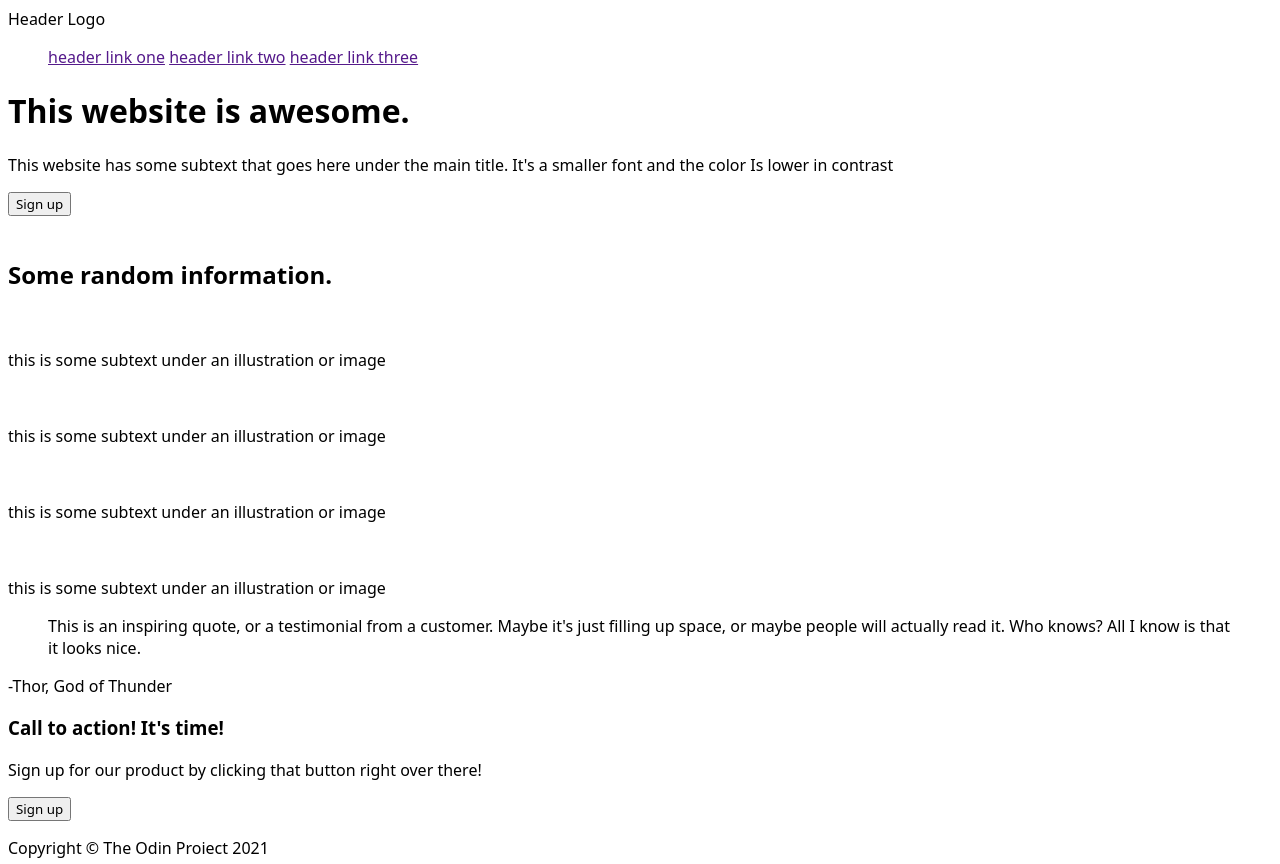
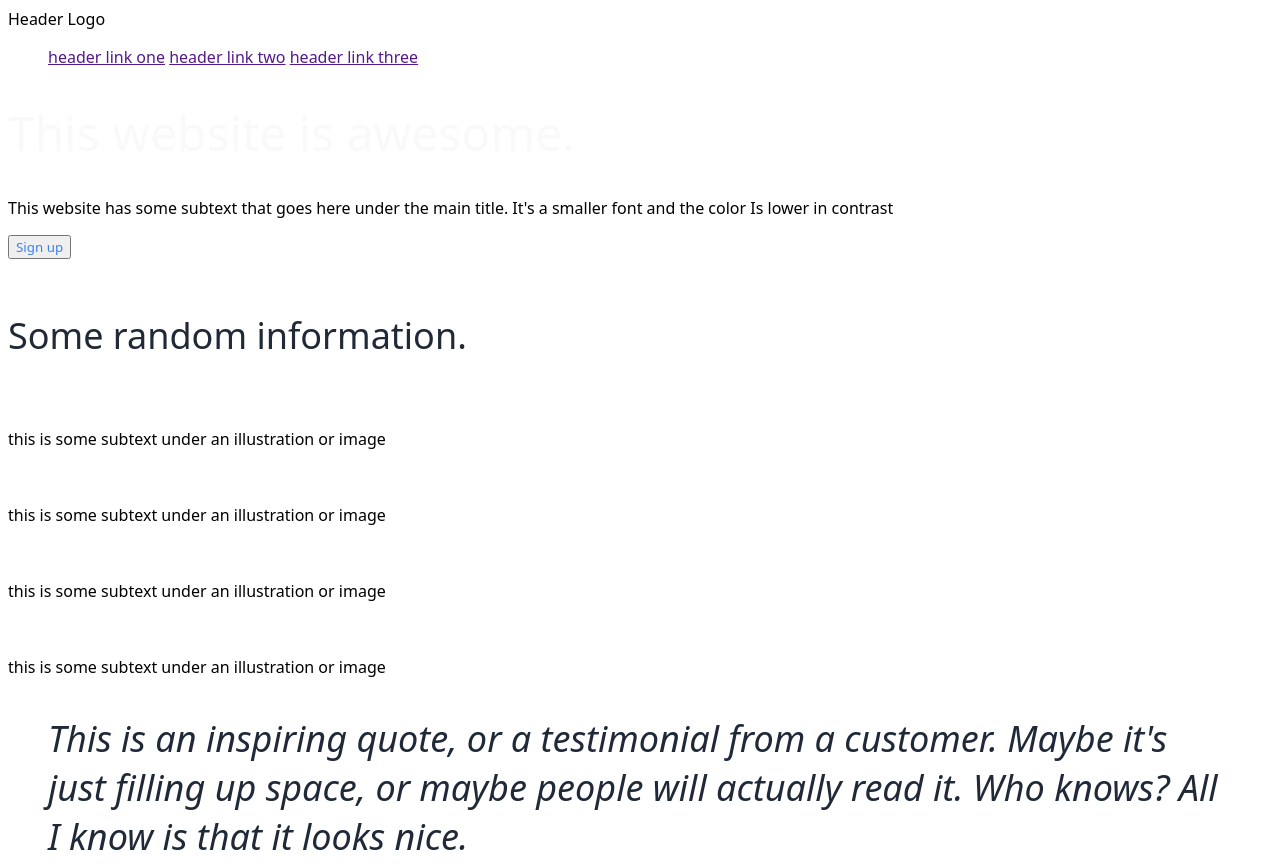
Before and after one commit to spkruegs/project-landing-page, a plain HTML site: page index.html in a window 1280 px wide. Shown: the top 864 px of the page. Drawn offline with Linux system fonts and the light colour scheme.

Commit message:
Add values to css attributes in style.css.

```diff
--- a/style.css
+++ b/style.css
@@ -23,47 +23,39 @@
     --huge: 48px;
 }
 
-/* Semantic */
-
-:root {
-    --primary: ;
-    --onprimary: ;
-    --secondary: ;
-    --onsecondary: ;
-}
-
 /* tags */
 
 blockquote{
-    color: ;
-    font-size: ;
-    font-style: ;
+    color: var(--blue20);
+    font-size: var(--big);
+    font-style: var(--italic);
+    font-weight: var(--light);
 }
 
 button{
-    color:
+    color: var(--blue80);
 }
 
 h1{
-    color: ;
-    font-size: ;
-    font-weight: ;
+    color: var(--white100);
+    font-size: var(--huge);
+    font-weight: var(--heavy);
 }
 
 h2{
-    color: ;
-    font-size: ;
-    font-weight: ;
+    color: var(--blue20);
+    font-size: var(--big);
+    font-weight: var(--heavy);
 }
 
 h3{
-    color: ;
-    font-size: ;
+    color: var(--white100);
+    font-size: var(--medium);
 }
 
 h4{
-    color: ;
-    font-size: ;
+    color: var(--white99);
+    font-size: var(--small);
 }
 
 
@@ -71,13 +63,13 @@ h4{
 /* classes */
 
 .bgmain{
-    background-color: ;
+    background-color: var(--blue20);
 }
 
 .bgcta{
-    background-color: ;
+    background-color: var(--blue80);
 }
 
 .bgbq{
-    background-color: ;
+    background-color: var(--white99);
 }
```
